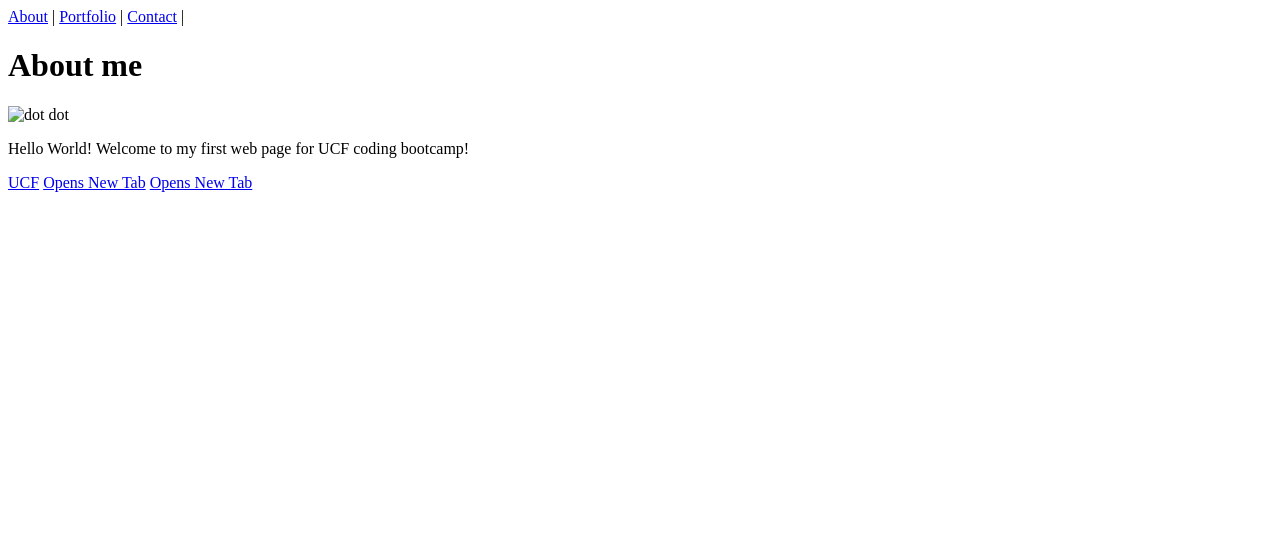
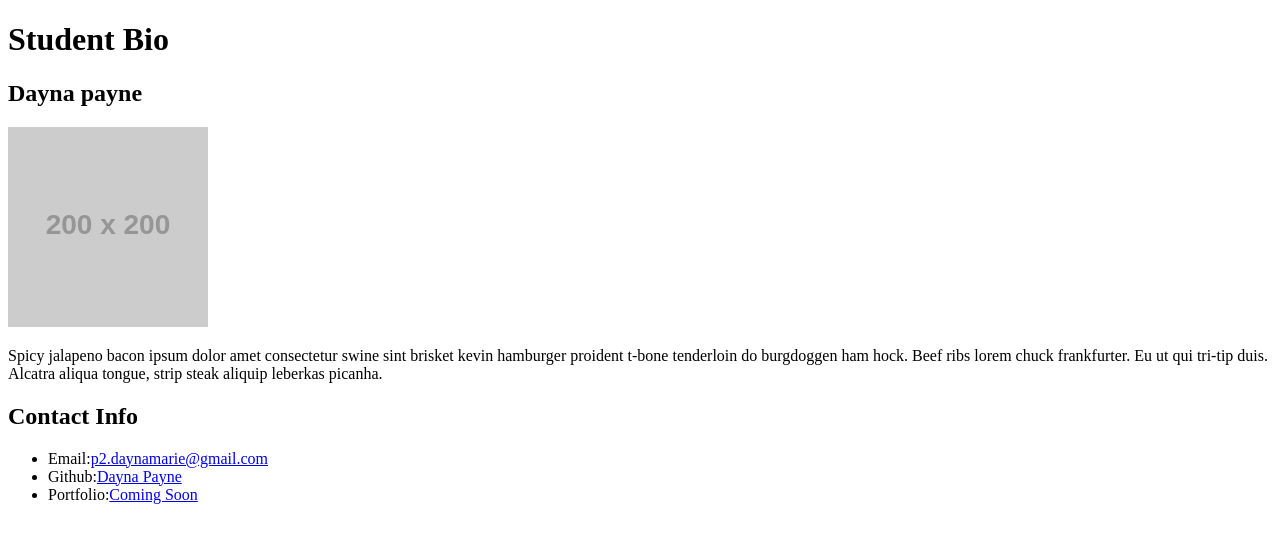
Before and after one commit to DaynaMarie07/Read-Me, a plain HTML site: page index.html in a window 1280 px wide. Drawn offline with Linux system fonts and the light colour scheme; placeholder pictures from the web are drawn by us.

Commit message:
first page today

```diff
--- a/index.html
+++ b/index.html
@@ -1,29 +1,23 @@
 <!DOCTYPE html>
-<html lang="en-us">
-    <head>
-        <meta charset="utf-8">
-        <meta name="viewport" content="width=deivce-width, initial-scale=1.0">
-        <meta http-equiv="X-UA-Compatible" content="ie=edge">
-        <title>My first website</title>
+<html>
+<head>
+<title>UCF Web Page</title>
+</head>
+<body>
 
+<h1>Student Bio</h1>
+ <h2> Dayna payne</h2>
 
+ <a href="https://placeholder.com"><img src="http://via.placeholder.com/200x200"></a>
 
-    </head>
-    <body>
-        <header>
-                <nav>
-                        <a href="about.html">About</a> |
-                        <a href="portfolio.html">Portfolio</a> |
-                        <a href="contact.html">Contact</a> |
-                </nav>
-        </header>
-        <!--title-->
-        <h1>About me</h1>
-        <!--image-->
-          <img src="first-day-stuff/images/dot.dot-android.png" alt="dot dot">
-            <p>Hello World! Welcome to my first web page for UCF coding bootcamp!</p>
-              <a href="https://codingbootcamp.ce.ucf.edu/landing/?s=Google-Brand&utm_cost=0&utm_program=a0V41000001QEwh&mkwid=udciXyIj_dc&pkw=ucf%20code%20bootcamp&pcrid=156340670382&pmt=e&utm_source=google&utm_medium=cpc&utm_campaign=%5BS%5D+Brand+-+Exact&utm_term=ucf%20code%20bootcamp&utm_content=156340670382&s=google&k=ucf%20code%20bootcamp&gclid=Cj0KCQiAzMDTBRDDARIsABX4AWz0-Wvz-nDwkJXZMzeDDF2-OpTJu8un2cNknunaf41n_iWLWQcbz8UaAtRWEALw_wcB">UCF</a>
-              <a href="https://google" target="_blank">Opens New Tab</a>
-              <a href="#" target="_blank">Opens New Tab</a>
-            </body>
+<p>Spicy jalapeno bacon ipsum dolor amet consectetur swine sint brisket
+   kevin hamburger proident t-bone tenderloin do burgdoggen ham hock. Beef ribs
+   lorem chuck frankfurter. Eu ut qui tri-tip duis. Alcatra aliqua tongue, strip steak aliquip leberkas picanha.</p>
+</body>
+
+<h2>Contact Info</h2>
+ <ul>
+   <li>Email:<a href="url">p2.daynamarie@gmail.com</a></li>
+   <li>Github:<a href="url">Dayna Payne</a></li>
+   <li>Portfolio:<a href="url">Coming Soon</a></li>
 </html>
```
